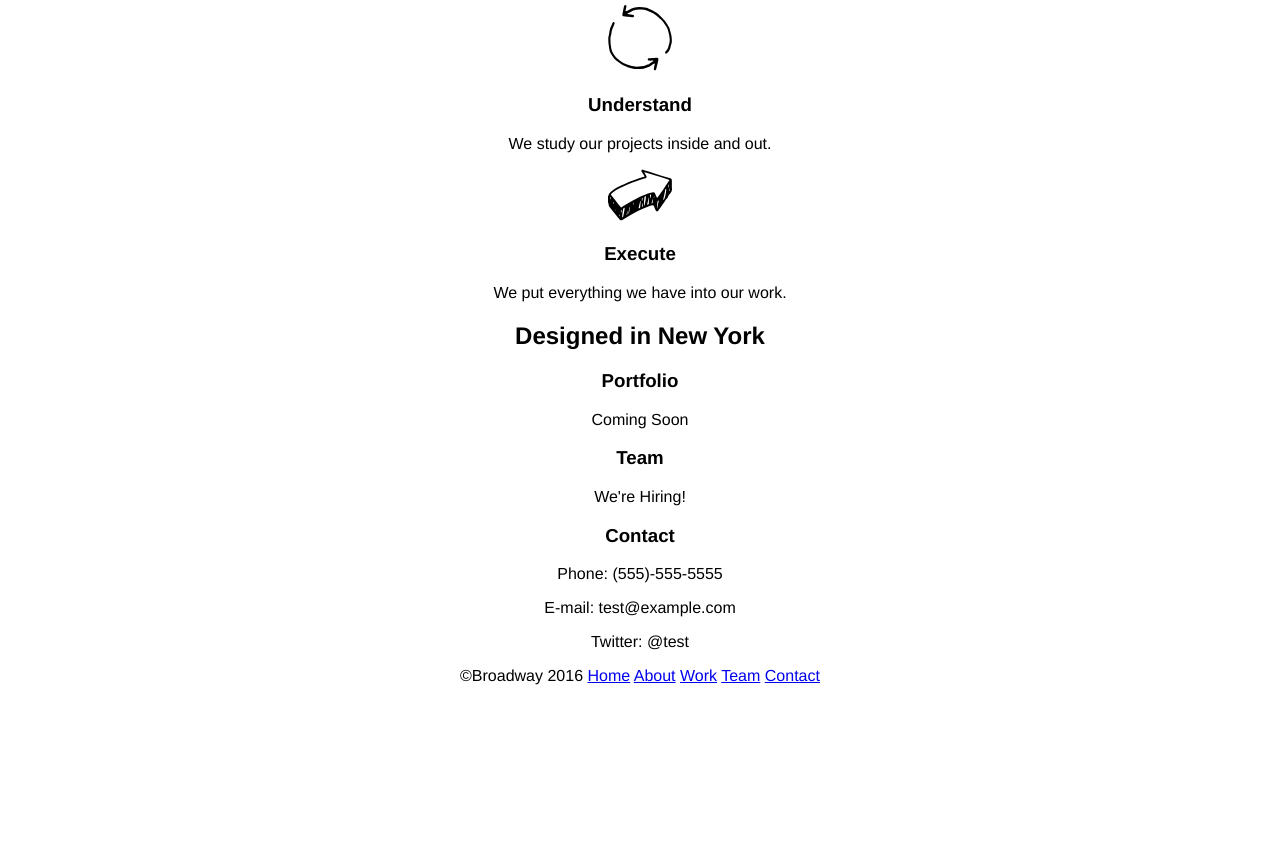
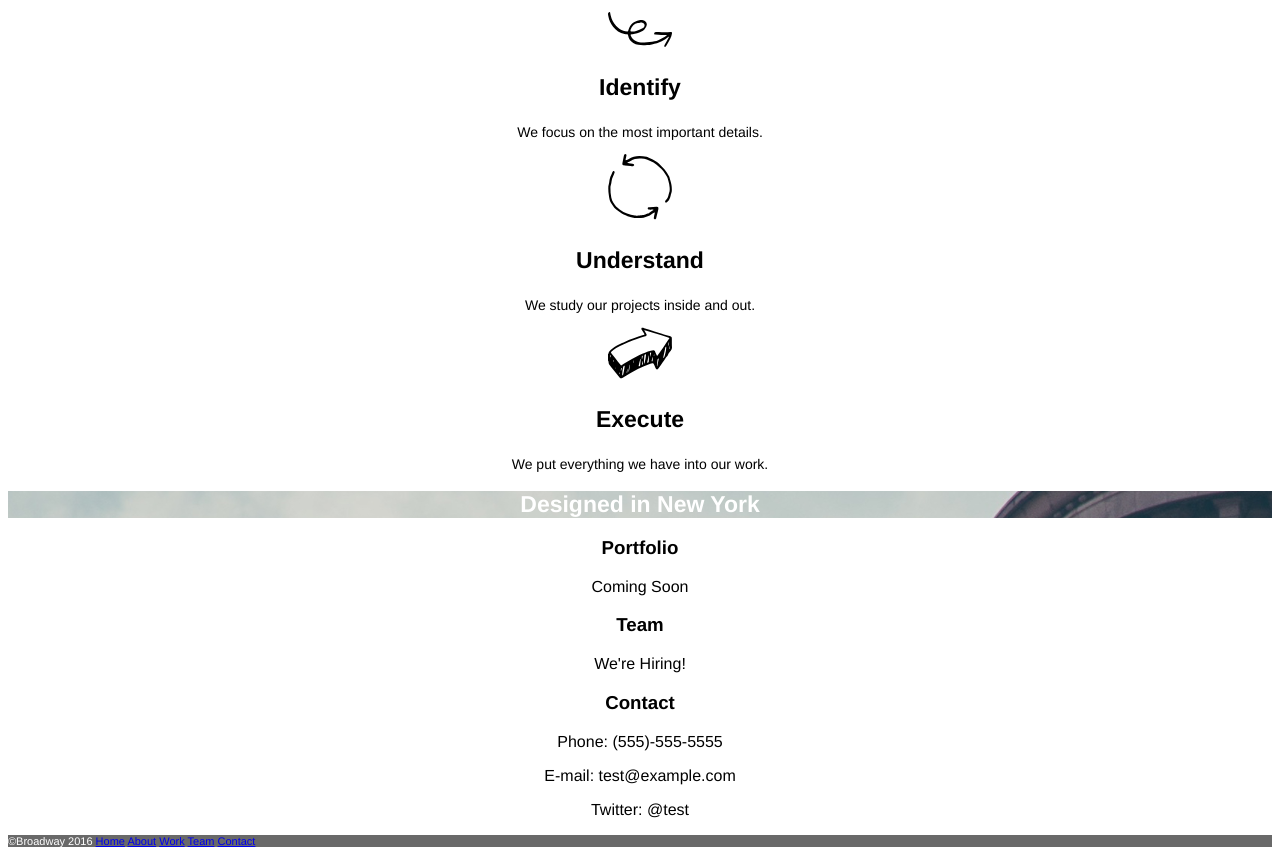
Before and after one commit to tbeck10/broadway, a plain HTML site: page index.html in a window 1280 px wide. Shown: the part 429-1287 px from the top of the page. Before the commit the page ends 1122 px from the top, so only its background shows below. Drawn offline with Linux system fonts and the light colour scheme.

Commit message:
Add all HTML and CSS

```diff
--- a/index.html
+++ b/index.html
@@ -5,7 +5,7 @@
   <link href="./resources/css/style.css" type="text/css" rel="stylesheet">
 </head>
 <body>
-  <div id="hero">
+  <div class="hero">
     <h1>Broadway Design</h1>
     <p>
       <a class="btn-nav" href="#">Home</a>
@@ -23,7 +23,7 @@
       <a class="btn-nav" href="#contact">Contact</a>
     </p>
   </div>
-  <div id="process">
+  <div class="process">
     <h2>Our Process</h2>
     <img src="./resources/images/identify.svg" />
     <h3>Identify</h3>
@@ -35,8 +35,10 @@
     <h3>Execute</h3>
     <p>We put everything we have into our work.</p>
   </div>
-  <div id="design">
+  <div class="hero">
     <h2>Designed in New York</h2>
+  </div>
+  <div class="about">
     <h3>Portfolio</h3>
     <p>Coming Soon</p>
     <h3>Team</h3>
@@ -46,15 +48,15 @@
     <p>E-mail: test@example.com</p>
     <p>Twitter: @test</p>
   </div>
-  <div  id="footer">
-    <nav>
+  <div  class="footer">
+    <p>
       &copy;Broadway 2016
-      <a href="./">Home</a>
-      <a href="./">About</a>
-      <a href="./">Work</a>
-      <a href="./">Team</a>
-      <a href="./">Contact</a>
-    </nav>
+      <a class="btn-nav" href="#">Home</a>
+      <a class="btn-nav" href="#about">About</a>
+      <a class="btn-nav" href="#work">Work</a>
+      <a class="btn-nav" href="#team">Team</a>
+      <a class="btn-nav" href="#contact">Contact</a>
+    </p>
   </div>
 </body>
 </html>
--- a/resources/css/style.css
+++ b/resources/css/style.css
@@ -3,6 +3,45 @@ html {
   text-align: center;
 }
 
-#hero {
+.hero {
   background-image: url(../images/the-flatiron-building.png);
+  color: white;
 }
+
+h1 {
+  font-size: 70px;
+  font-weight: bold;
+}
+
+.hero p {
+  font-size: 18px
+}
+
+.process h2,
+h3 {
+  font-weight: bold;
+}
+
+.process h2 {
+  font-size: 32px
+}
+
+.process h3 {
+  font-size: 23px;
+}
+
+.process p {
+  font-size: 14px;
+}
+
+.hero h2 {
+  font-size: 23px;
+  font-weight: bold;
+}
+
+.footer {
+  text-align: left;
+  font-size: 11px;
+  color: white;
+  background-color: dimgray;
+}
```
